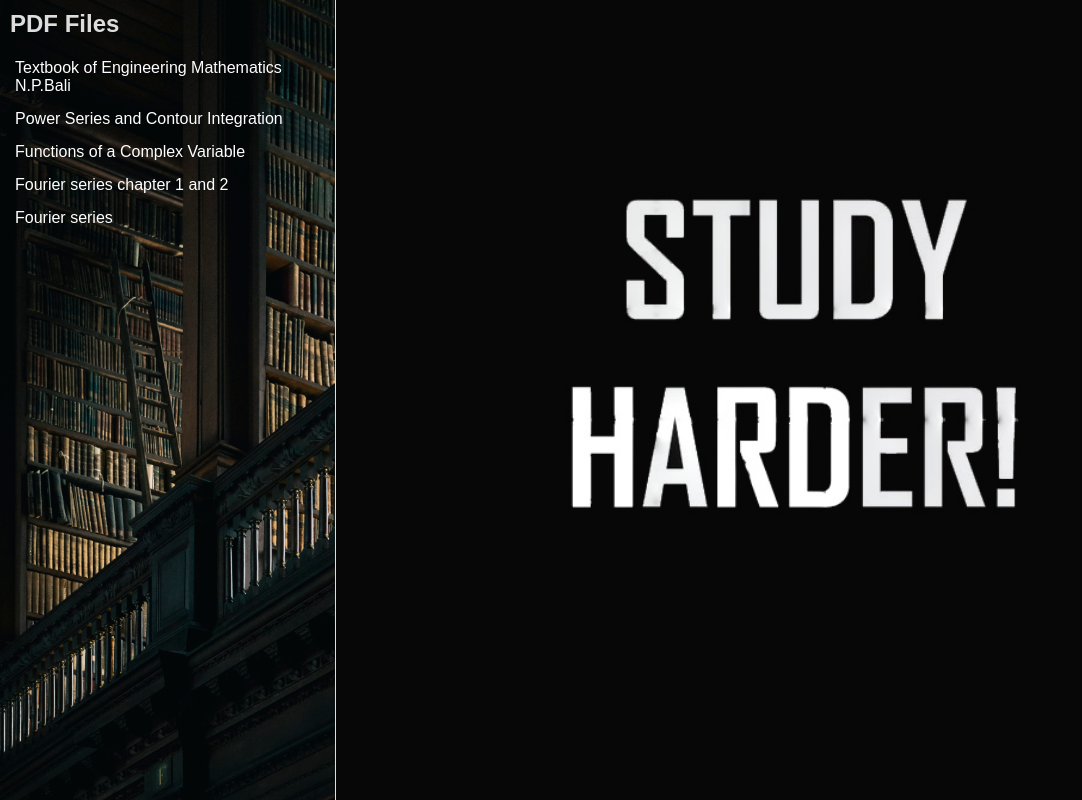
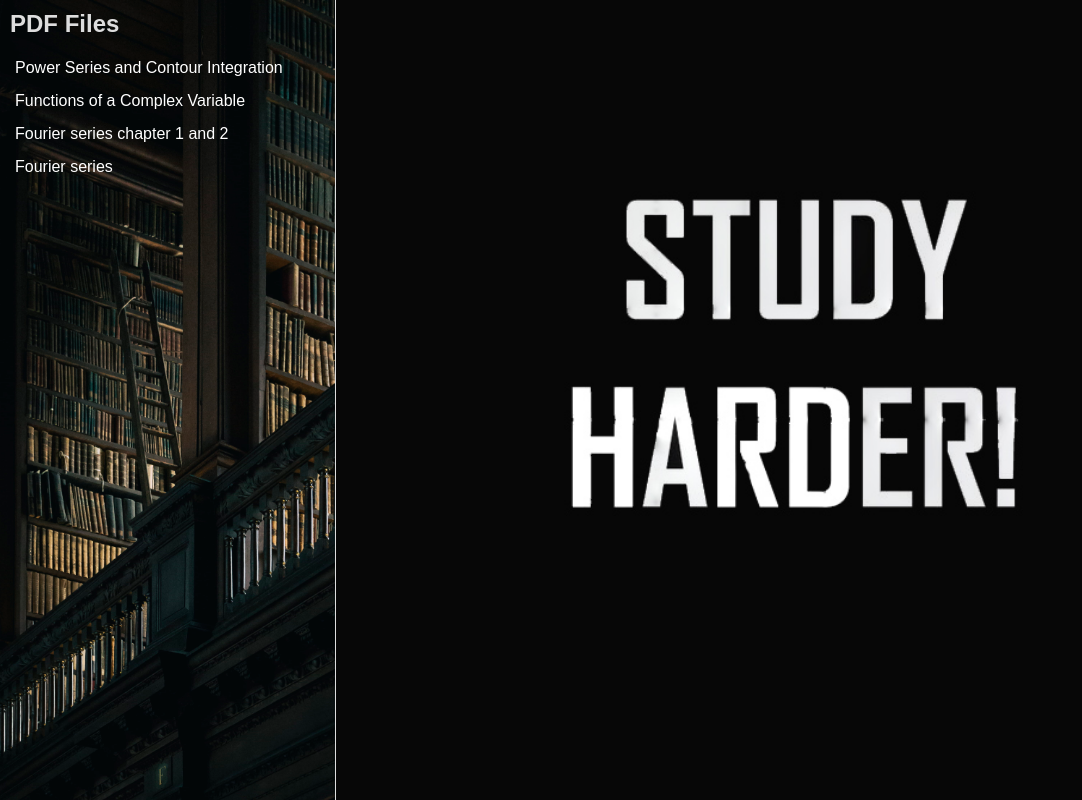
Before and after one commit to Homelander-007/Notes-PDF-M3, a plain HTML site: page index.html in a window 1280 px wide. Shown: the whole page, without its empty margins (0-1082 px from the left). Drawn offline with Linux system fonts and the light colour scheme.

Commit message:
Update index.html

```diff
--- a/index.html
+++ b/index.html
@@ -12,7 +12,6 @@
         <h2>PDF Files</h2>
         <ul>
             <!-- Replace these with your actual file names -->
-            <li><a <embed data-file="Textbook of Engineering Mathematics N.P.Bali .pdf">Textbook of Engineering Mathematics N.P.Bali</a></li>
             <li><a <embed data-file="Power Series and Contour Integration.pdf">Power Series and Contour Integration</a></li>
             <li><a <embed data-file="Functions of a Complex Variable.pdf">Functions of a Complex Variable</a></li>
             <li><a <embed data-file="Fourier series chapter 1 and 2.pdf">Fourier series chapter 1 and 2</a></li>
```
